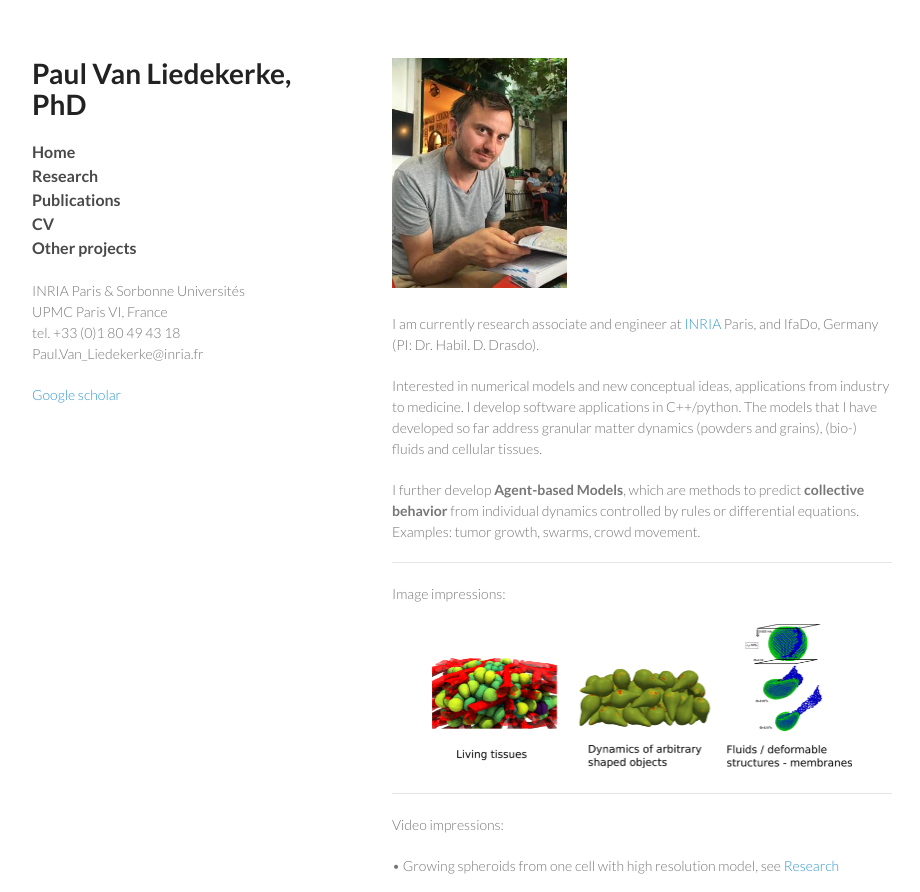
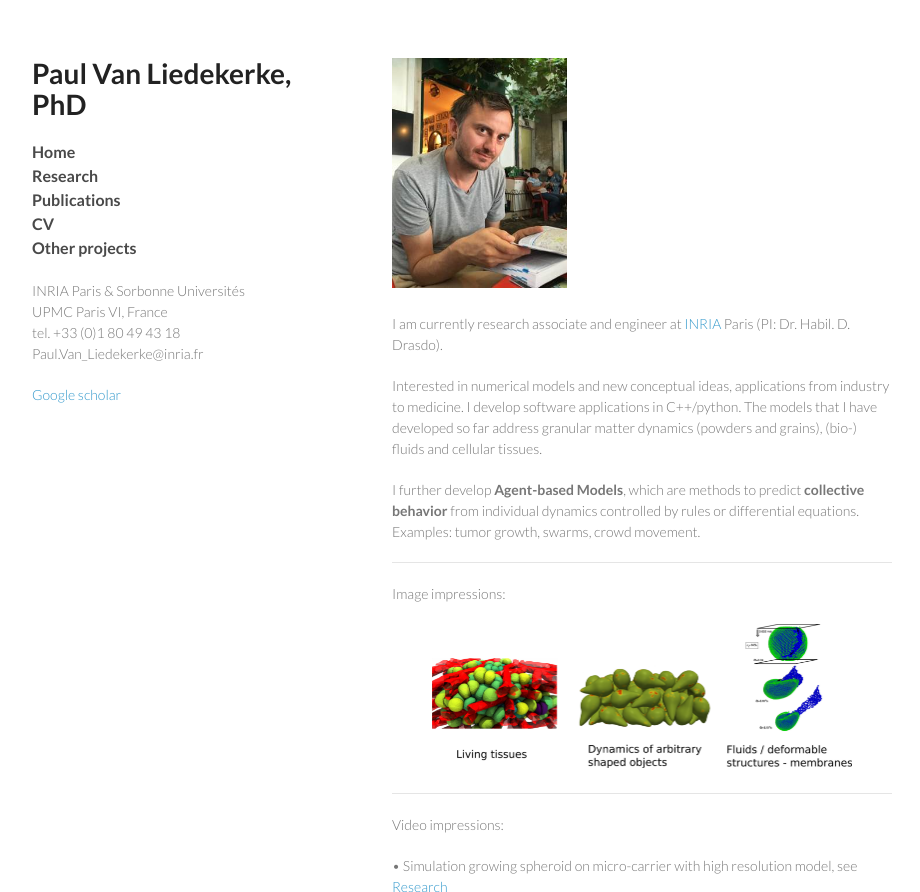
Before and after one commit to paulvanliedekerke/wittgenstein, a Jekyll site: the page index.html, which Jekyll copies as it is, in a window 1280 px wide and 1400 px high, cut to the strip 0-892 px from the top of the window. Shown: the whole strip, without its empty margins (178-1098 px from the left). Built offline with Jekyll 4.4.1, drawn with Linux system fonts in a browser that asks for light colours; Markdown is read by kramdown in place of the engine named in the settings; some of the changed text lies outside the part shown.

Commit message:
Update index.html

```diff
--- a/index.html
+++ b/index.html
@@ -46,7 +46,7 @@
 <p></p>
 
 <p>
-	I am currently research associate and engineer at <a href="http://www.inria.fr/">INRIA</a> Paris, and IfaDo, Germany (PI: Dr. Habil. D. Drasdo).
+	I am currently research associate and engineer at <a href="http://www.inria.fr/">INRIA</a> Paris (PI: Dr. Habil. D. Drasdo).
 </p>
 
 <p>
@@ -80,14 +80,14 @@
 	Video impressions:
 </p>
 
-<p> • Growing spheroids from one cell with high resolution model, see <a href="research.html">Research</a>   </p>
+<p> • Simulation growing spheroid on micro-carrier with high resolution model, see <a href="research.html">Research</a>   </p>
 
 <video width="480" height="360" autoplay loop>
-  <source src="pics/SI_video_5.mp4" name="test" type="video/mp4">
+  <source src="pics/t0.mp4" name="test" type="video/mp4">
 Your browser does not support the video tag.
 </video>
 
-<p> • Regeneration of hepatocytes in a liver lobule blood vessel network simulated  with high resolution model  </p>
+<p> • Simulation Regeneration of hepatocytes in a liver lobule blood vessel network simulated  with high resolution model  </p>
 
 
 	      <video width="480" height="360" autoplay loop>
```
